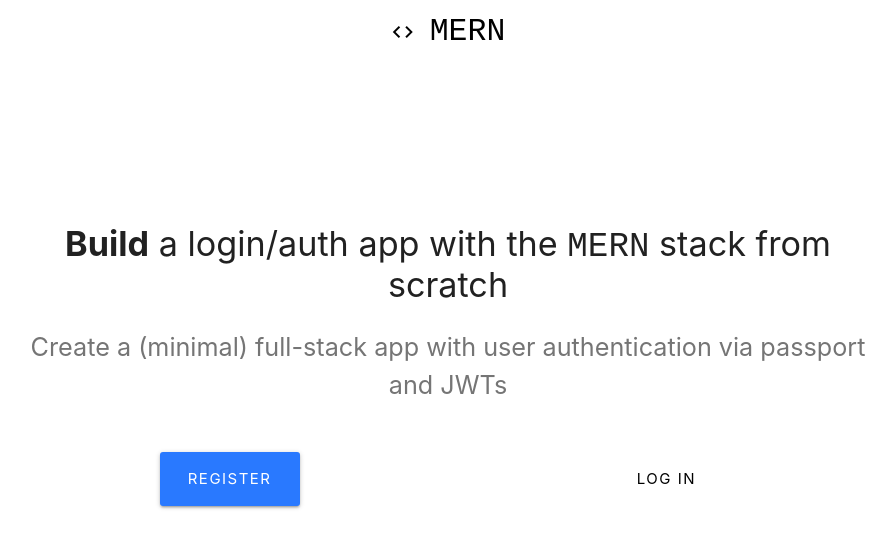
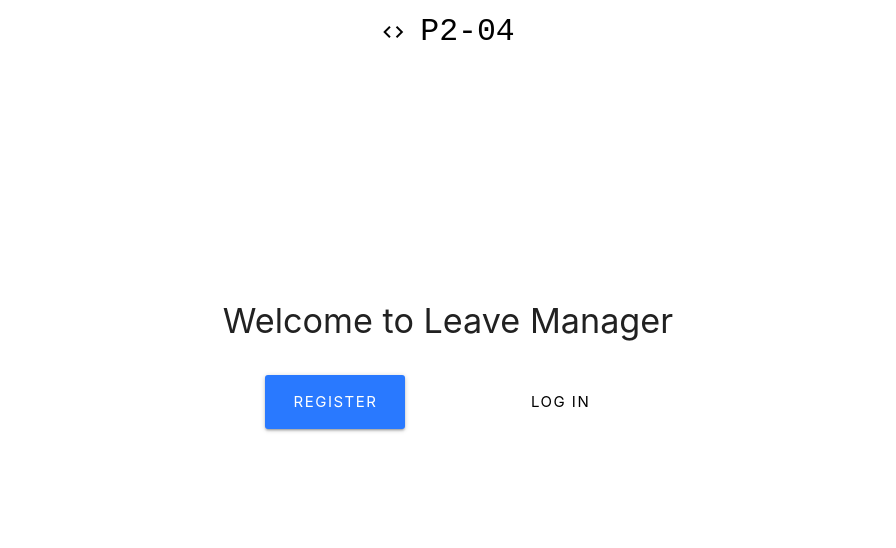
Before and after one commit to dineshRmit/P2-04-LeaveManagementSystem, a React (Create React App) app in the folder client/: page / in a window 1280 px wide. Shown: the top 548 px of the page, without its empty margins (192-1088 px from the left). Built offline with nearby package versions, Linux system fonts and the light colour scheme.

Commit message:
installed antd and made text changes

```diff
--- a/client/package.json
+++ b/client/package.json
@@ -3,6 +3,7 @@
   "version": "0.1.0",
   "private": true,
   "dependencies": {
+    "antd": "^4.6.3",
     "axios": "^0.18.0",
     "classnames": "^2.2.6",
     "jwt-decode": "^2.2.0",
@@ -20,7 +21,7 @@
     "test": "react-scripts test",
     "eject": "react-scripts eject"
   },
-  "proxy": "http://localhost:5000",
+  "proxy": "http://localhost:5003",
   "eslintConfig": {
     "extends": "react-app"
   },
--- a/client/src/components/layout/Landing.js
+++ b/client/src/components/layout/Landing.js
@@ -7,15 +7,7 @@ class Landing extends Component {
       <div style={{ height: "75vh" }} className="container valign-wrapper">
         <div className="row">
           <div className="col s12 center-align">
-            <h4>
-              <b>Build</b> a login/auth app with the{" "}
-              <span style={{ fontFamily: "monospace" }}>MERN</span> stack from
-              scratch
-            </h4>
-            <p className="flow-text grey-text text-darken-1">
-              Create a (minimal) full-stack app with user authentication via
-              passport and JWTs
-            </p>
+            <h4>Welcome to Leave Manager</h4>
             <br />
             <div className="col s6">
               <Link
@@ -23,7 +15,7 @@ class Landing extends Component {
                 style={{
                   width: "140px",
                   borderRadius: "3px",
-                  letterSpacing: "1.5px"
+                  letterSpacing: "1.5px",
                 }}
                 className="btn btn-large waves-effect waves-light hoverable blue accent-3"
               >
@@ -36,7 +28,7 @@ class Landing extends Component {
                 style={{
                   width: "140px",
                   borderRadius: "3px",
-                  letterSpacing: "1.5px"
+                  letterSpacing: "1.5px",
                 }}
                 className="btn btn-large btn-flat waves-effect white black-text"
               >
--- a/client/src/components/layout/Navbar.js
+++ b/client/src/components/layout/Navbar.js
@@ -10,12 +10,12 @@ class Navbar extends Component {
             <Link
               to="/"
               style={{
-                fontFamily: "monospace"
+                fontFamily: "monospace",
               }}
               className="col s5 brand-logo center black-text"
             >
               <i className="material-icons">code</i>
-              MERN
+              P2-04
             </Link>
           </div>
         </nav>
--- a/package.json
+++ b/package.json
@@ -8,7 +8,7 @@
     "start": "node server.js",
     "server": "nodemon server.js",
     "client": "npm start --prefix client",
-    "dev": "concurrently \"npm run server\" \"npm run client\""
+    "dev": "concurrently \"nodemon server.js\" \"npm run client\""
   },
   "author": "",
   "license": "MIT",
```
Also changed, not shown: 1 other file (tests, documents, lock files or other folders).
